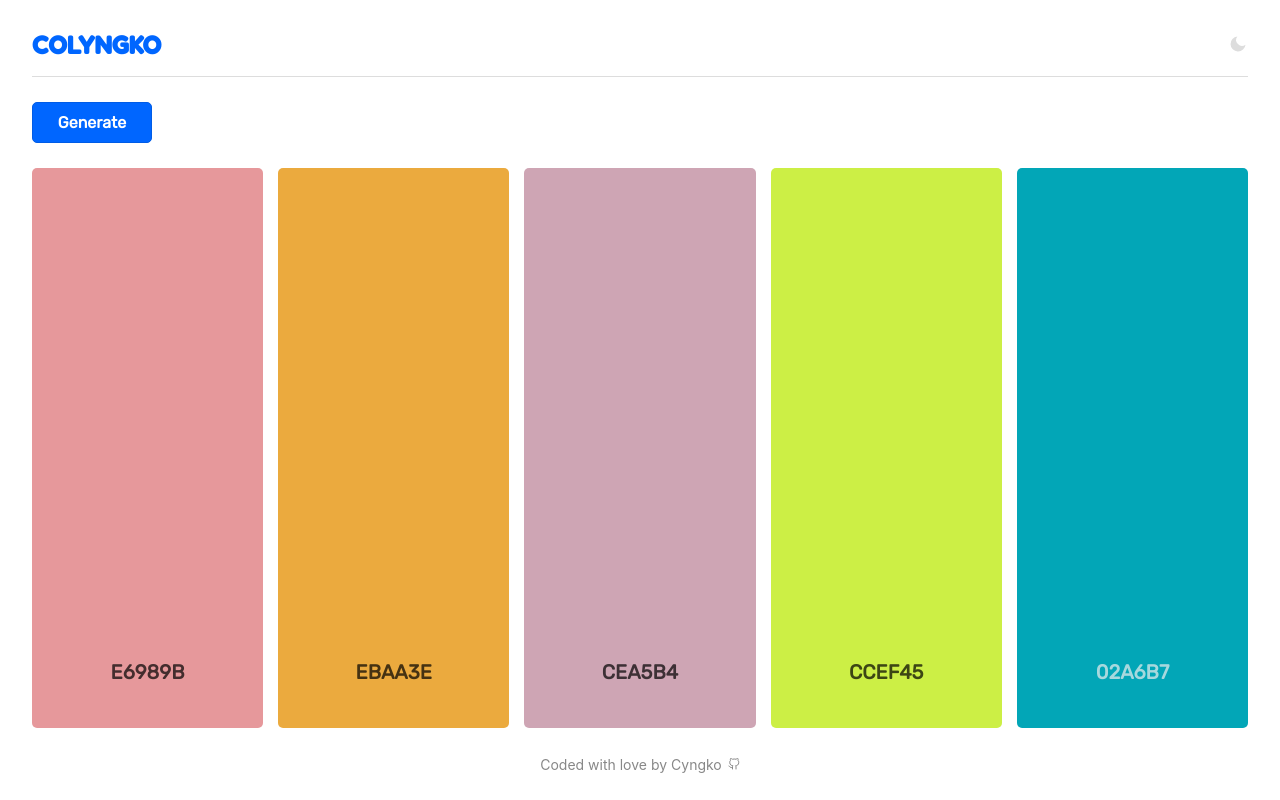
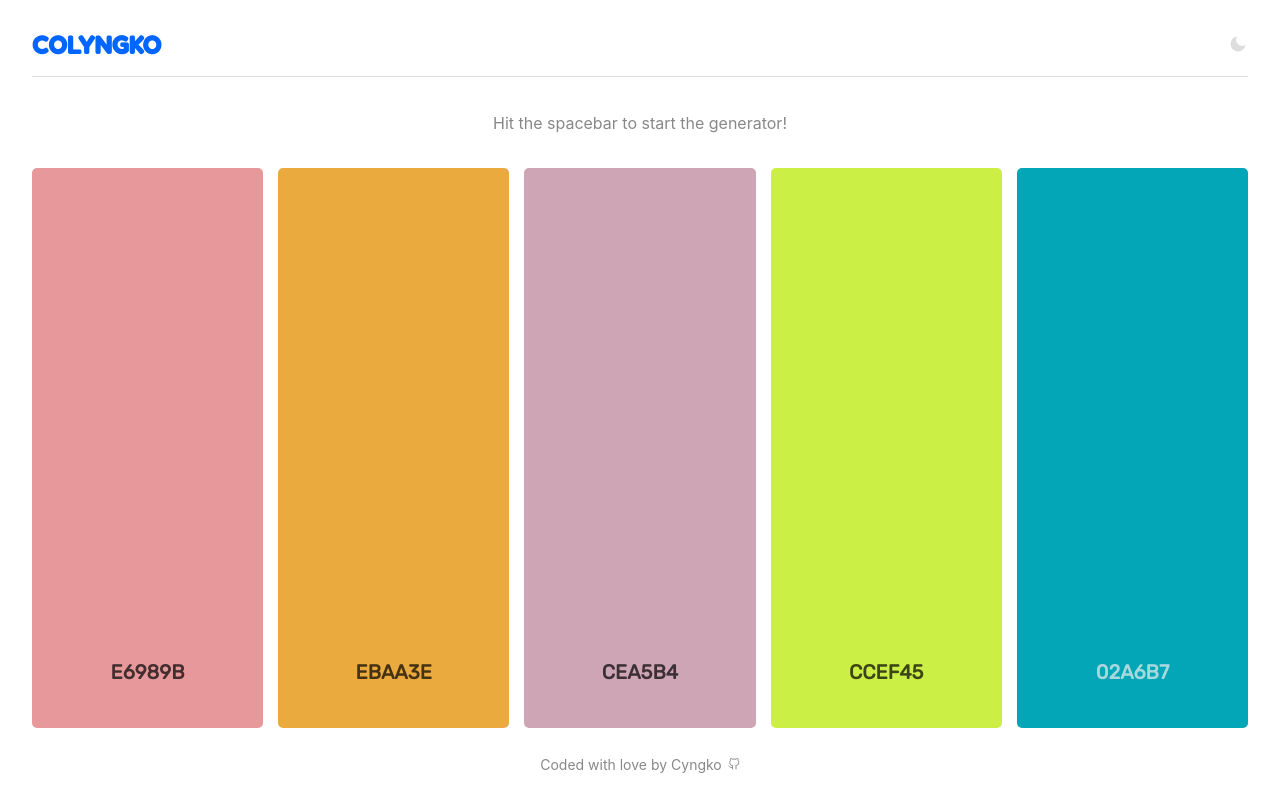
Before and after one commit to cyngko/color-palette-generator, a React (Create React App) app: page / in a window 1280 px wide. Built offline with nearby package versions, Linux system fonts and the light colour scheme.

Commit message:
Added feature: Create palette by clicking on spacebar

```diff
--- a/src/App.css
+++ b/src/App.css
@@ -12,26 +12,12 @@
   align-items: center;
   transition: 350ms ease-in-out;
 }
-
+.generateMessage {
+  text-align: center;
+  color: #888;
+}
 .GenerateBtn {
-  width: 120px;
-  font-family: 'Rubik', sans-serif;
-  font-weight: bold;
-  font-size: 16px;
-  padding: 10px 15px;
-  background-color: #06f;
-  color: #fff;
-  border: 1px solid #005ce6;
-  border-radius: 5px;
-  outline: none;
-  cursor: pointer;
-  transition: 350ms ease-in-out background-color;
-}
-.GenerateBtn:hover {
-  background-color: #005ce6;
-}
-#generateIcon {
-  transition: 550ms ease-in-out;
+  display: none;
 }
 .PaletteBlock {
   width: 19%;
@@ -133,6 +119,7 @@
   width: 95%;
   display: flex;
   align-items: center;
+  justify-content: center;
 }
 
 .Footer {
@@ -312,12 +299,26 @@
   .Footer {
     display: none;
   }
+  .generateMessage {
+    display: none;
+  }
   .GenerateBtn {
     width: 100%;
     justify-content: center;
     font-size: 16px;
     padding: 20px;
+    font-family: 'Rubik', sans-serif;
+    font-weight: bold;
+    background-color: #06f;
+    color: #fff;
+    border: 1px solid #005ce6;
+    border-radius: 5px;
+    outline: none;
+    cursor: pointer;
+    transition: 350ms ease-in-out background-color;
+    display: block;
   }
+
   .colorBlockControls input {
     font-size: 12px;
   }
--- a/src/App.js
+++ b/src/App.js
@@ -80,6 +80,12 @@ function App() {
     //     });
     //   })();
   }
+
+  document.addEventListener('keyup', (e) => {
+    if (e.key === ' ') {
+      getSchemes();
+    }
+  });
 
   function toggleClass(base) {
     const baseClass = base;
--- a/src/components/controlBar.jsx
+++ b/src/components/controlBar.jsx
@@ -6,6 +6,9 @@ export default function ControllBar({ onGetScheme, mode }) {
       <button className='GenerateBtn' onClick={onGetScheme}>
         Generate
       </button>
+      <p className='generateMessage'>
+        Hit the spacebar to start the generator!
+      </p>
     </div>
   );
 }
```
Also changed, not shown: 1 other file (tests, documents, lock files or other folders).
